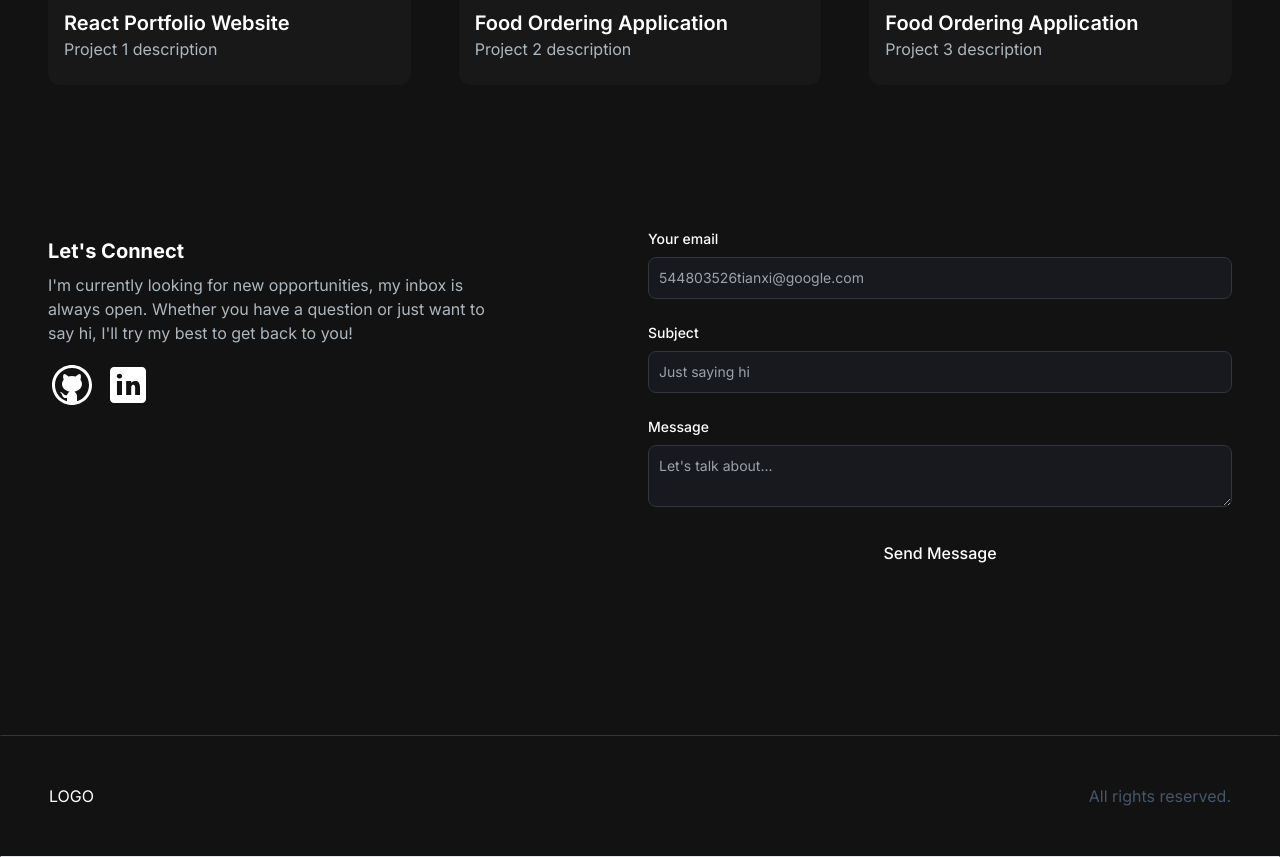
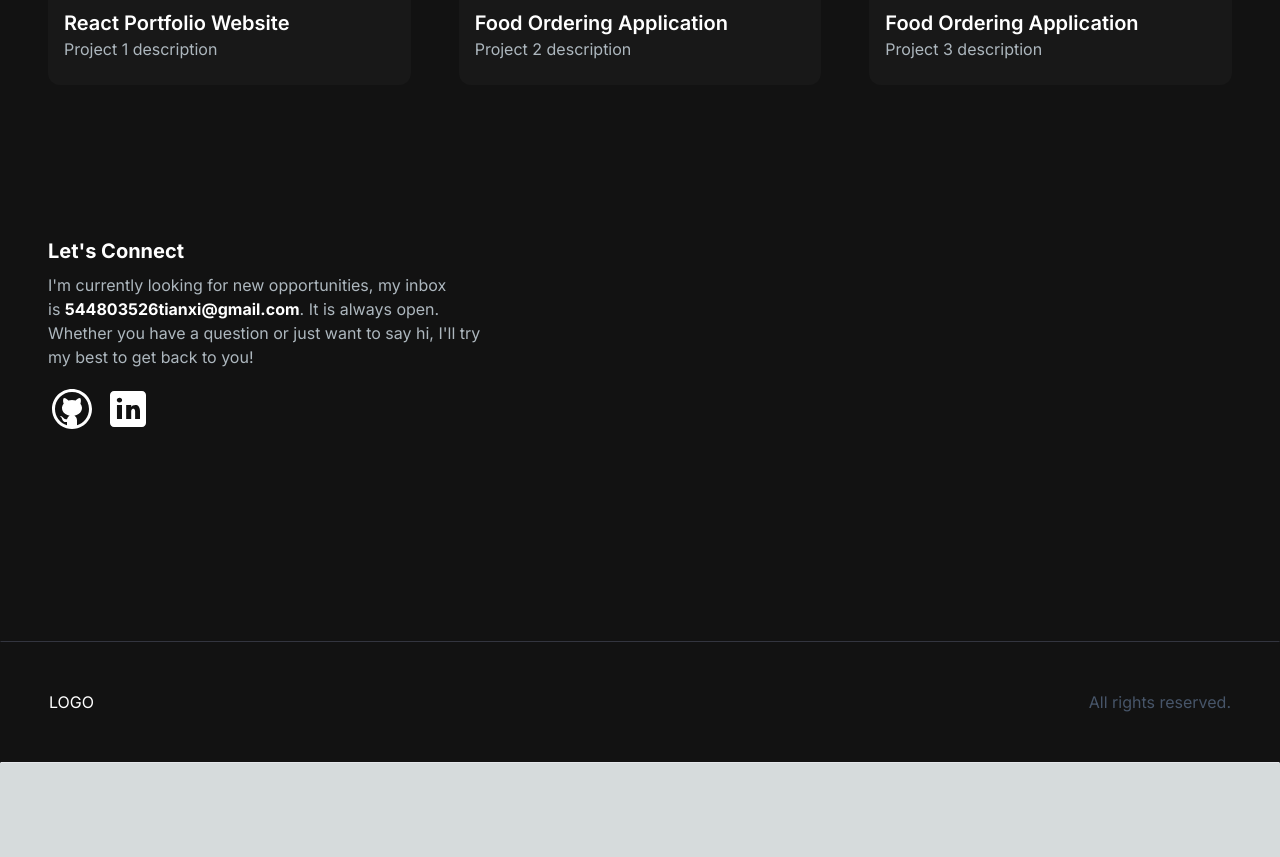
Before and after one commit to yikejason/nextjs-portfolio-website, a Next.js app: page / in a window 1280 px wide. Shown: the part 1860-2717 px from the top of the page. After the commit the page ends 2623 px from the top, so only its background shows below. Built offline with nearby package versions, Linux system fonts and the light colour scheme.

Commit message:
updated EmailSection detail

```diff
--- a/src/app/components/EmailSection.jsx
+++ b/src/app/components/EmailSection.jsx
@@ -38,7 +38,7 @@ const EmailSection = () => {
   return (
     <section
       id="contact"
-      className="grid md:grid-cols-2 my-12 md:my-12 py-24 gap-4 relative"
+      className="grid md:grid-cols-2 mt-12 mb-24 md:mt-12 md:mb-24 py-24 gap-4 relative"
     >
       <div className="bg-[radial-gradient(ellipse_at_center,_var(--tw-gradient-stops))] from-primary-900 to-transparent rounded-full h-80 w-80 z-0 blur-lg absolute top-3/4 -left-4 transform -translate-x-1/2 -translate-1/2"></div>
       <div className="z-10">
@@ -47,9 +47,10 @@ const EmailSection = () => {
         </h5>
         <p className="text-[#ADB7BE] mb-4 max-w-md">
           {' '}
-          I&apos;m currently looking for new opportunities, my inbox is always
-          open. Whether you have a question or just want to say hi, I&apos;ll
-          try my best to get back to you!
+          I&apos;m currently looking for new opportunities, my inbox is&nbsp;
+          <a className="font-bold text-white">544803526tianxi@gmail.com</a>. It
+          is always open. Whether you have a question or just want to say hi,
+          I&apos;ll try my best to get back to you!
         </p>
         <div className="socials flex flex-row gap-2">
           <Link href="github.com">
@@ -60,68 +61,6 @@ const EmailSection = () => {
           </Link>
         </div>
       </div>
-      <div>
-        {emailSubmitted ? (
-          <p className="text-green-500 text-sm mt-2">
-            Email sent successfully!
-          </p>
-        ) : (
-          <form className="flex flex-col" onSubmit={handleSubmit}>
-            <div className="mb-6">
-              <label
-                htmlFor="email"
-                className="text-white block mb-2 text-sm font-medium"
-              >
-                Your email
-              </label>
-              <input
-                name="email"
-                type="email"
-                id="email"
-                required
-                className="bg-[#18191E] border border-[#33353F] placeholder-[#9CA2A9] text-gray-100 text-sm rounded-lg block w-full p-2.5"
-                placeholder="544803526tianxi@google.com"
-              />
-            </div>
-            <div className="mb-6">
-              <label
-                htmlFor="subject"
-                className="text-white block text-sm mb-2 font-medium"
-              >
-                Subject
-              </label>
-              <input
-                name="subject"
-                type="text"
-                id="subject"
-                required
-                className="bg-[#18191E] border border-[#33353F] placeholder-[#9CA2A9] text-gray-100 text-sm rounded-lg block w-full p-2.5"
-                placeholder="Just saying hi"
-              />
-            </div>
-            <div className="mb-6">
-              <label
-                htmlFor="message"
-                className="text-white block text-sm mb-2 font-medium"
-              >
-                Message
-              </label>
-              <textarea
-                name="message"
-                id="message"
-                className="bg-[#18191E] border border-[#33353F] placeholder-[#9CA2A9] text-gray-100 text-sm rounded-lg block w-full p-2.5"
-                placeholder="Let's talk about..."
-              />
-            </div>
-            <button
-              type="submit"
-              className="bg-primary-500 hover:bg-primary-600 text-white font-medium py-2.5 px-5 rounded-lg w-full"
-            >
-              Send Message
-            </button>
-          </form>
-        )}
-      </div>
     </section>
   );
 };
```
